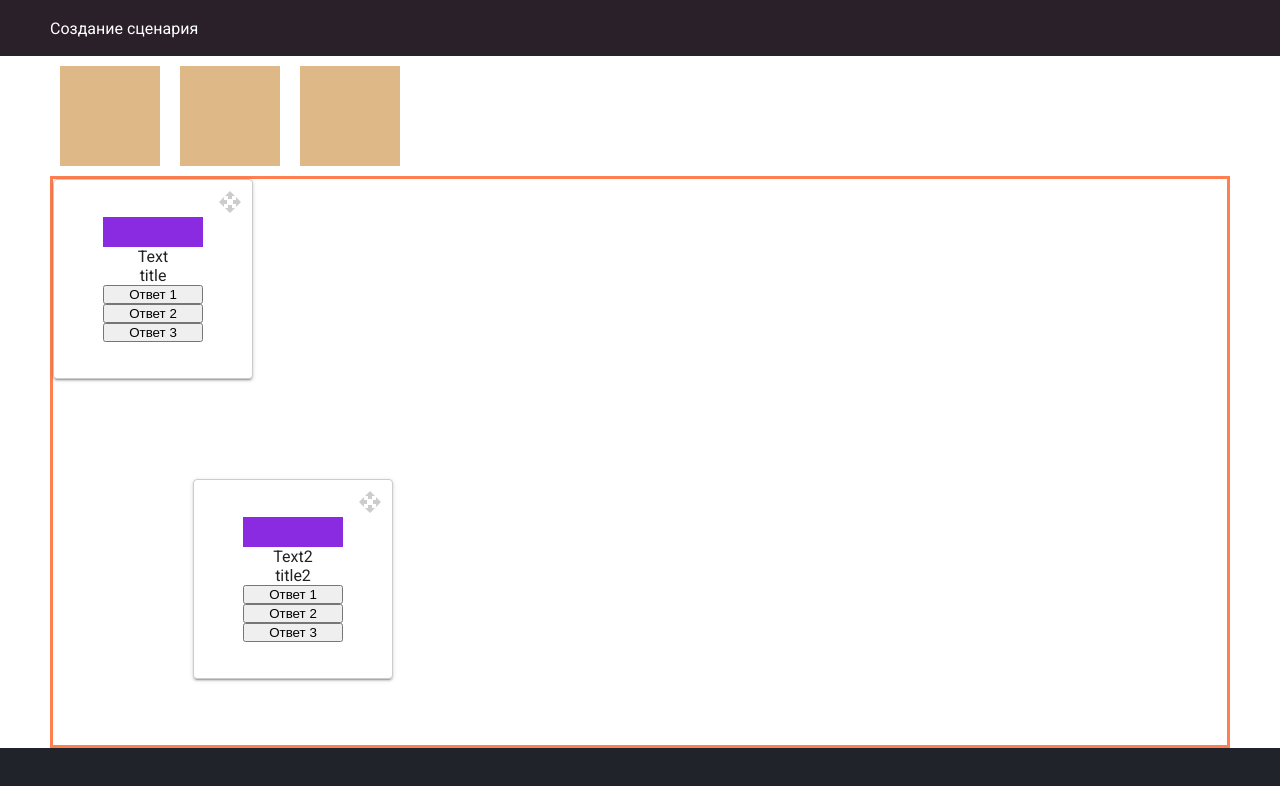
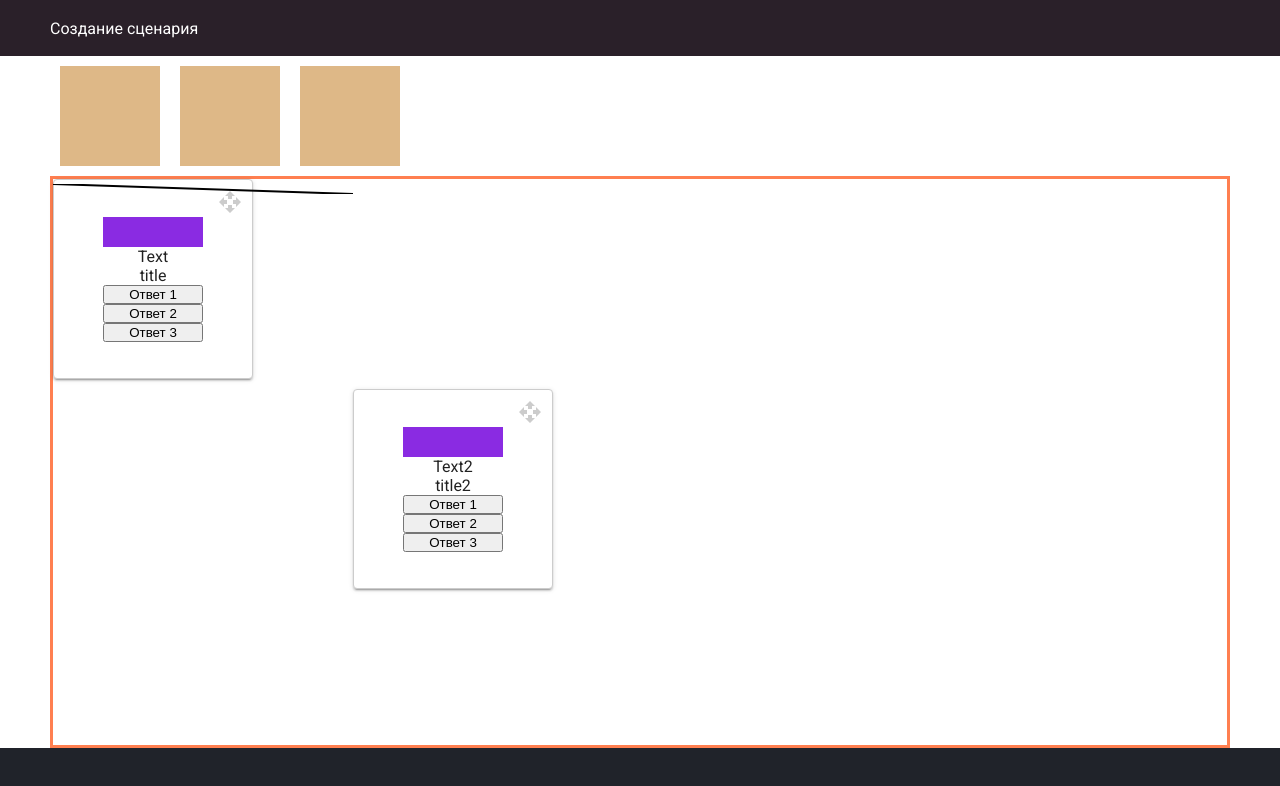
Before and after one commit to Alexandr32/SceneConstructor, an Angular app in the folder scene-constructor/: page / in a window 1280 px wide. Shown: the top 786 px of the page. Built offline with nearby package versions, Linux system fonts and the light colour scheme.

Commit message:
линии

```diff
--- a/scene-constructor/src/app/editor/editor.component.html
+++ b/scene-constructor/src/app/editor/editor.component.html
@@ -7,11 +7,11 @@
 
   <div class="editor__working-space">
 
-
-    <!--<app-svg-line
+    <app-svg-line
+      class="svg-line"
       [pointOne]="scenes[0].coordinate"
       [pointTwo]="scenes[1].coordinate"
-    ></app-svg-line>-->
+    ></app-svg-line>
 
     <app-scene *ngFor="let scene of scenes"
                [scene]="scene"
--- a/scene-constructor/src/app/editor/editor.component.ts
+++ b/scene-constructor/src/app/editor/editor.component.ts
@@ -23,8 +23,8 @@ export class EditorComponent implements OnInit {
     scene2.text = 'Text2'
     scene2.title = 'title2'
     scene2.coordinate = new Coordinate()
-    scene2.coordinate.y = 100
-    scene2.coordinate.x = 140
+    scene2.coordinate.y = 10
+    scene2.coordinate.x = 300
 
     this.scenes.push(scene1, scene2)
   }
--- a/scene-constructor/src/styles.scss
+++ b/scene-constructor/src/styles.scss
@@ -156,3 +156,8 @@ body { margin: 0; font-family: Roboto, "Helvetica Neue", sans-serif; }
   width: 24px;
   height: 24px;
 }
+
+.svg-line {
+  position: absolute;
+  z-index: 1000;
+}
```
Also changed, not shown: scene-constructor/src/app/scene/scene.component.html (+0 -22 lines), scene-constructor/src/app/scene/scene.component.ts (line endings or trailing spaces).
